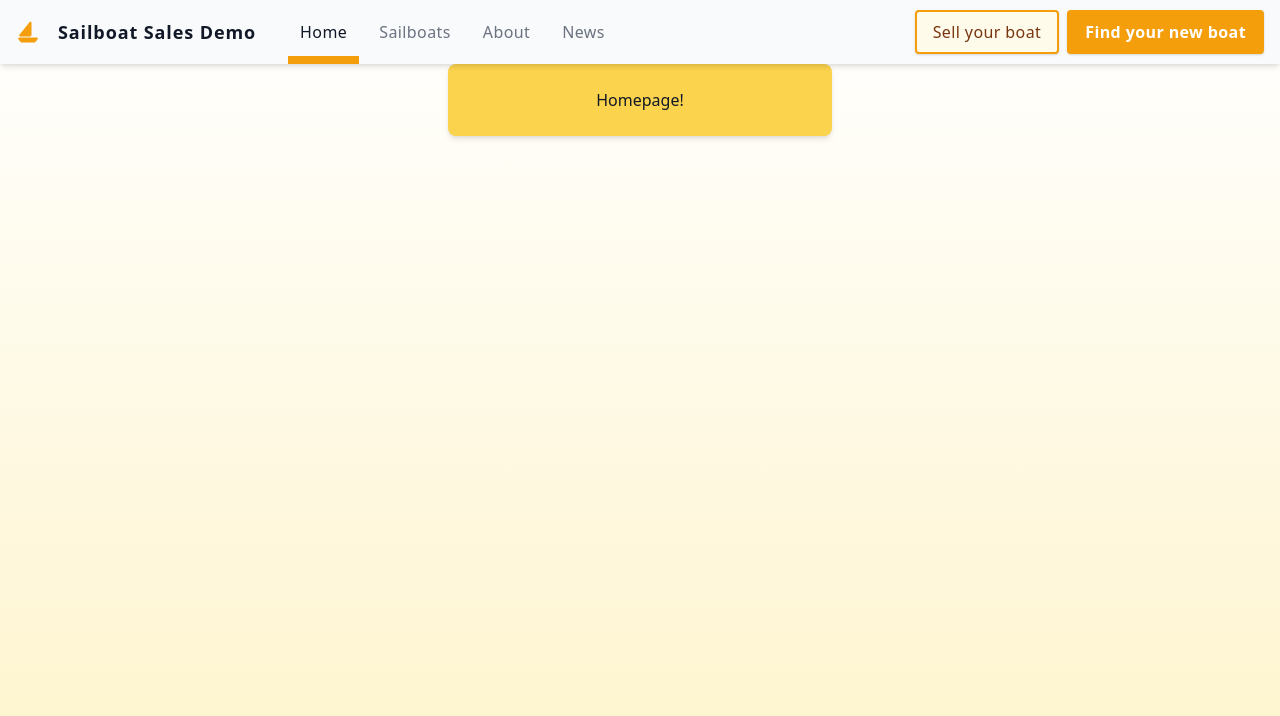
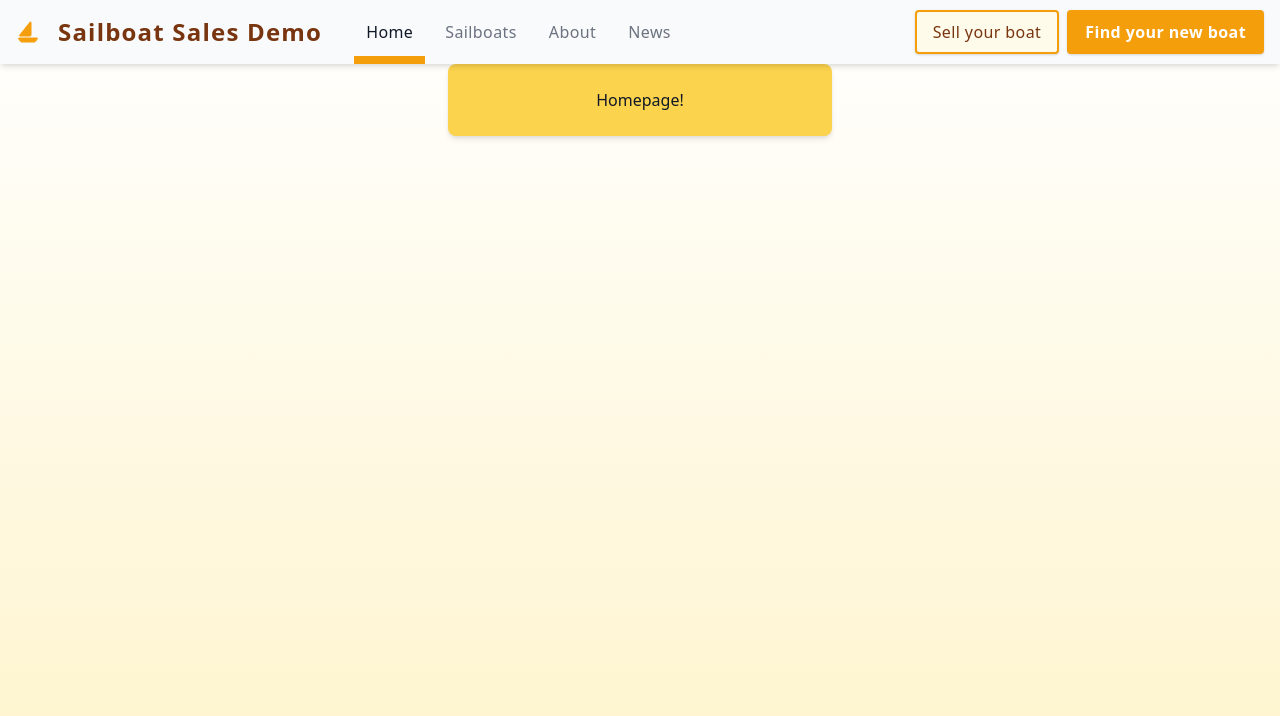
Before and after one commit to alexgladd/sailboat-sales-demo, a Next.js app in the folder web/: page / in a window 1280 px wide. Shown: the top 716 px of the page. Built offline with nearby package versions, Linux system fonts and the light colour scheme.

Commit message:
Small style updates

```diff
--- a/web/components/FeaturedBoats.tsx
+++ b/web/components/FeaturedBoats.tsx
@@ -22,7 +22,7 @@ function FeaturedSlide({ boat, offLeft, offRight }: FeaturedSlideProps) {
           </div>
           <div>
             <Link href={`${Path.sailboats}/${boat._id}`}>
-              <a className="block text-4xl rounded text-yellow-900 font-medium italic focus:outline-none focus:ring-2 focus:ring-yellow-600">
+              <a className="block text-4xl rounded text-yellow-900 font-medium italic tracking-wide focus:outline-none focus:ring-2 focus:ring-yellow-600">
                 {boat.name}
               </a>
             </Link>
--- a/web/components/Navbar.tsx
+++ b/web/components/Navbar.tsx
@@ -71,7 +71,7 @@ export default function Navbar() {
         <Sailboat extraStyles="m-auto text-yellow-500" />
       </a>
 
-      <h1 className="text-lg font-bold tracking-wider flex-auto lg:flex-none">Sailboat Sales Demo</h1>
+      <h1 className="text-lg sm:text-xl xl:text-2xl font-bold tracking-wider text-yellow-900 flex-auto lg:flex-none">Sailboat Sales Demo</h1>
 
       <MenuBtn menuOpen={navOpen} onClick={() => setNavOpen(!navOpen)} />
 
```
